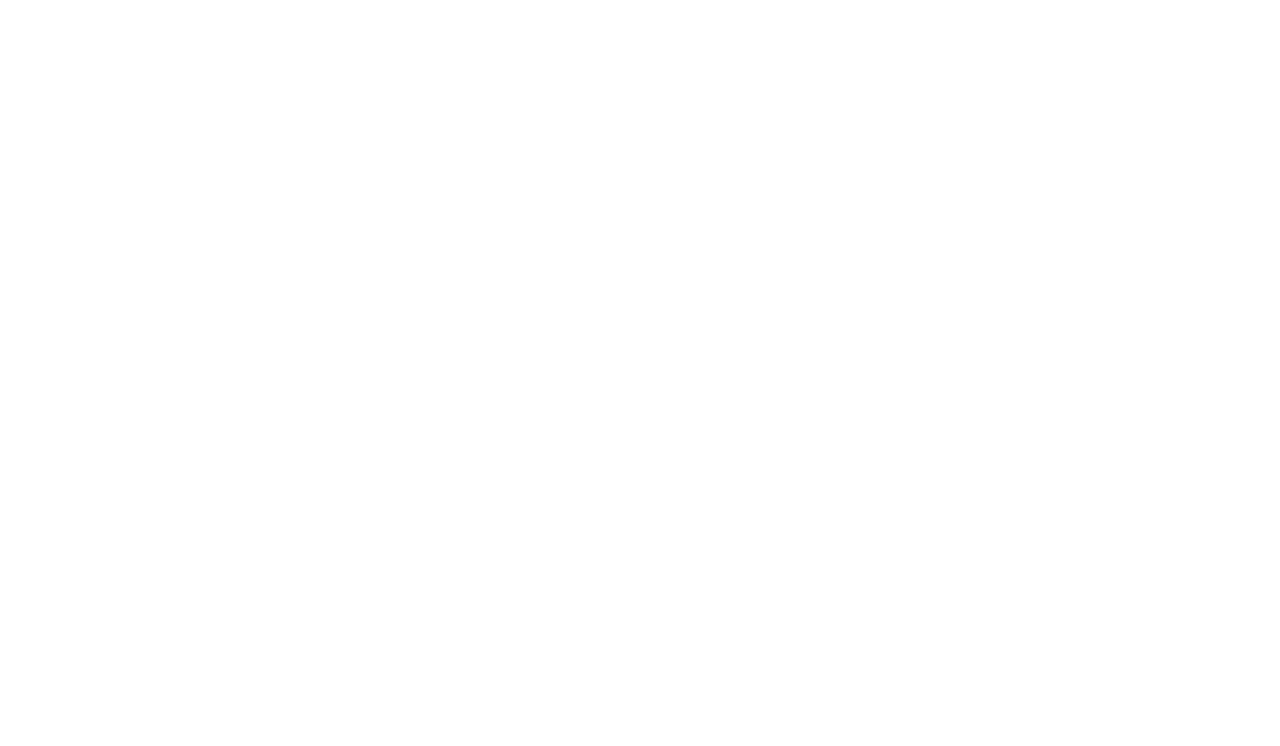
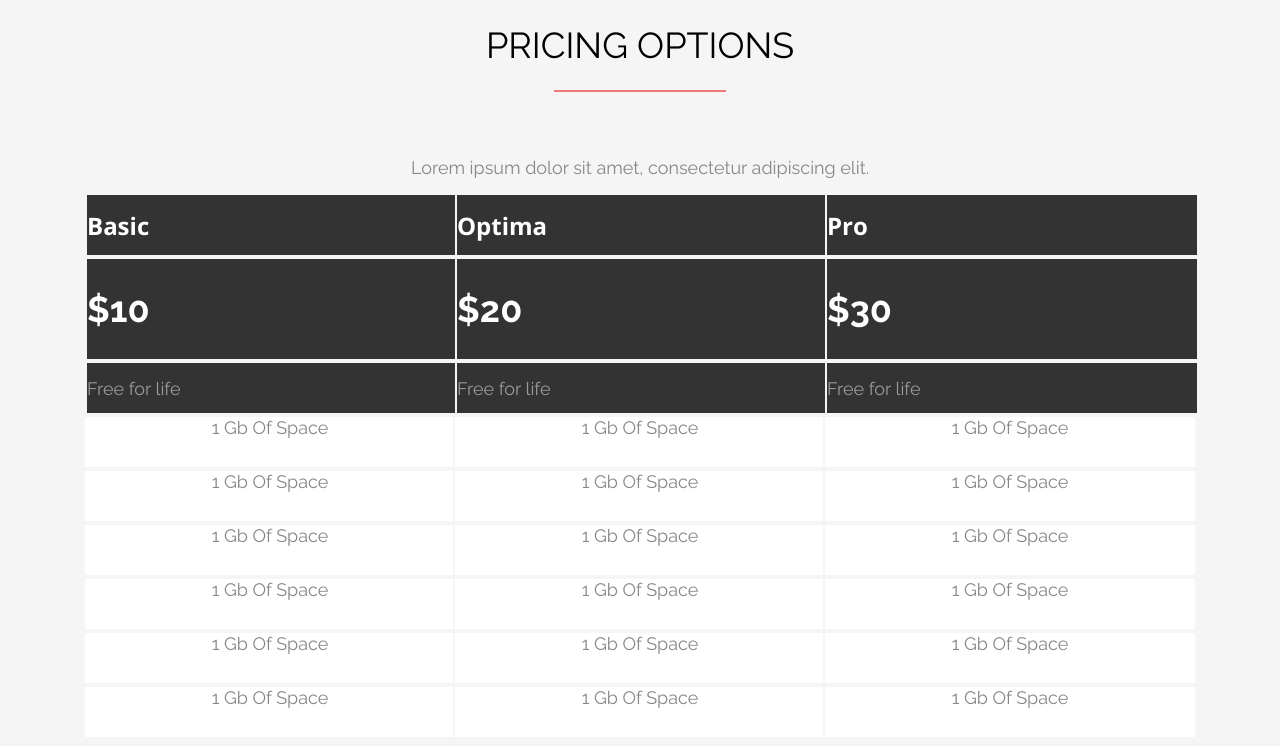
Before and after one commit to Krotlk/Teachmeskills, a plain HTML site: page DZ_05/index.html in a window 1280 px wide. Drawn offline with nearby package versions, Linux system fonts and the light colour scheme.

Commit message:
commit work in progress

```diff
--- a/DZ_04/style.css
+++ b/DZ_04/style.css
@@ -75,13 +75,13 @@
     flex-direction: row;
 }
 
-.image{
+/*.image{
 
 }
 
 .information{
 
-}
+}*/
 
 #hhh{
     font-family: Hind Siliguri;
--- a/DZ_05/index.html
+++ b/DZ_05/index.html
@@ -4,9 +4,57 @@
     <meta charset="UTF-8">
     <meta http-equiv="X-UA-Compatible" content="IE=edge">
     <meta name="viewport" content="width=device-width, initial-scale=1.0">
+    <link rel="stylesheet" href="../DZ_05/style.css">
     <title>Document</title>
 </head>
 <body>
+    <div class="hat">
+        <h1 >PRICING OPTIONS</h1>
+        <hr class="separator">
+        <h2>Lorem ipsum dolor sit amet, consectetur adipiscing elit.</h2>
+    </div>
+
+    <div class="container">
+        <div class="block">
+            <h4 class="plan">Basic</h4>
+            <h3 class="price">$10</h3>
+            <h5 class="description">Free for life</h5>
+            <ul class="list">
+                <li class="list-element">1 Gb Of Space</li>
+                <li class="list-element">1 Gb Of Space</li>
+                <li class="list-element">1 Gb Of Space</li>
+                <li class="list-element">1 Gb Of Space</li>
+                <li class="list-element">1 Gb Of Space</li>
+                <li class="list-element">1 Gb Of Space</li>
+            </ul>
+        </div>
+        <div class="block">
+            <h4 class="plan">Optima</h4>
+            <h3 class="price">$20</h3>
+            <h5 class="description">Free for life</h5>
+            <ul class="list">
+                <li class="list-element">1 Gb Of Space</li>
+                <li class="list-element">1 Gb Of Space</li>
+                <li class="list-element">1 Gb Of Space</li>
+                <li class="list-element">1 Gb Of Space</li>
+                <li class="list-element">1 Gb Of Space</li>
+                <li class="list-element">1 Gb Of Space</li>
+            </ul>
+        </div>
+        <div class="block">
+            <h4 class="plan">Pro</h4>
+            <h3 class="price">$30</h3>
+            <h5 class="description">Free for life</h5>
+            <ul class="list">
+                <li class="list-element">1 Gb Of Space</li>
+                <li class="list-element">1 Gb Of Space</li>
+                <li class="list-element">1 Gb Of Space</li>
+                <li class="list-element">1 Gb Of Space</li>
+                <li class="list-element">1 Gb Of Space</li>
+                <li class="list-element">1 Gb Of Space</li>
+            </ul>
+        </div>
+    </div>
 
 </body>
 </html>
--- a/DZ_05/style.css
+++ b/DZ_05/style.css
@@ -0,0 +1,134 @@
+@import url('https://fonts.googleapis.com/css2?family=Open+Sans:wght@700&family=Raleway:wght@400;700&display=swap');
+
+body{
+    background: #F5F5F5;
+}
+
+.hat {
+    justify-content: center;
+    text-align: center;
+
+}
+
+h1{
+    font-family: Raleway;
+    font-style: normal;
+    font-weight: normal;
+    font-size: 36px;
+    line-height: 42px;
+    text-transform: uppercase;
+
+    color: #000000;
+
+}
+
+.separator{
+    width: 170px;
+    height: 0px;
+    border: 1px solid #EC7979;
+
+}
+
+h2{
+
+    padding-top: 50px;
+    font-family: Raleway;
+    font-style: normal;
+    font-weight: normal;
+    font-size: 18px;
+    line-height: 21px;
+
+
+    color: #86878B;
+
+}
+
+.container{
+    margin: 0 auto;
+    display: flex;
+    flex-direction: row;
+    justify-content: center;
+}
+
+.block{
+    width: 370px;
+    height: 510px;
+}
+
+.plan{
+    margin: 0px;
+    width: 370px;
+    height: 60px;
+    font-family: Open Sans;
+    font-style: normal;
+    font-weight: bold;
+    font-size: 24px;
+    line-height: 33px;
+    display: flex;
+    align-items: center;
+    text-align: center;
+    text-transform: capitalize;
+    color: #FFFFFF;
+    background: #333333;
+    border: 2px solid #F5F5F5;
+}
+
+.price{
+    margin: 0px;
+    width: 370px;
+    height: 100px;
+    font-family: Raleway;
+    font-style: normal;
+    font-weight: bold;
+    font-size: 36px;
+    line-height: 42px;
+    display: flex;
+    align-items: center;
+    text-align: center;
+    color: #FFFFFF;
+    background: #333333;
+    border: 2px solid #F5F5F5;
+}
+
+.description{
+    margin: 0px;
+    width: 370px;
+    height: 50px;
+    font-family: Raleway;
+    font-style: normal;
+    font-weight: normal;
+    font-size: 18px;
+    line-height: 21px;
+    display: flex;
+    align-items: center;
+    text-align: center;
+    color: rgba(255, 255, 255, 0.5);
+    background: #333333;
+    border: 2px solid #F5F5F5;
+}
+
+.list{
+    margin: 0px;
+    padding: 0px;
+    font-family: Raleway;
+    font-style: normal;
+    font-weight: normal;
+    font-size: 18px;
+    line-height: 21px;
+    display: flex;
+    flex-direction: column;
+    align-items: center;
+    text-align: center;
+    text-transform: capitalize;
+
+    color: #86878B;
+
+}
+
+.list-element{
+    list-style-type: none;
+    background: #FFFFFF;
+    border: 2px solid #F5F5F5;
+    width: 370px;
+    height: 50px;
+}
```
